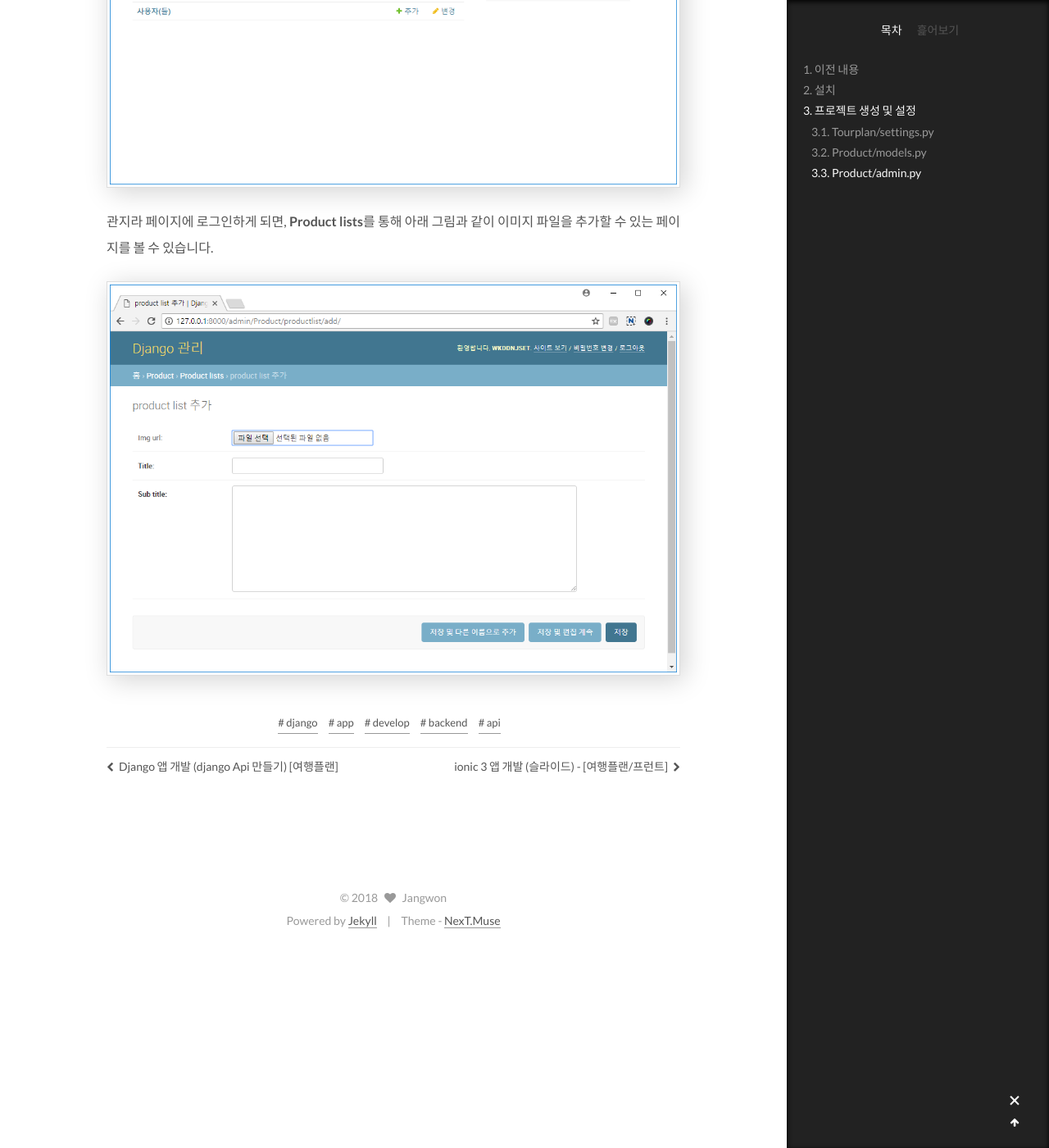
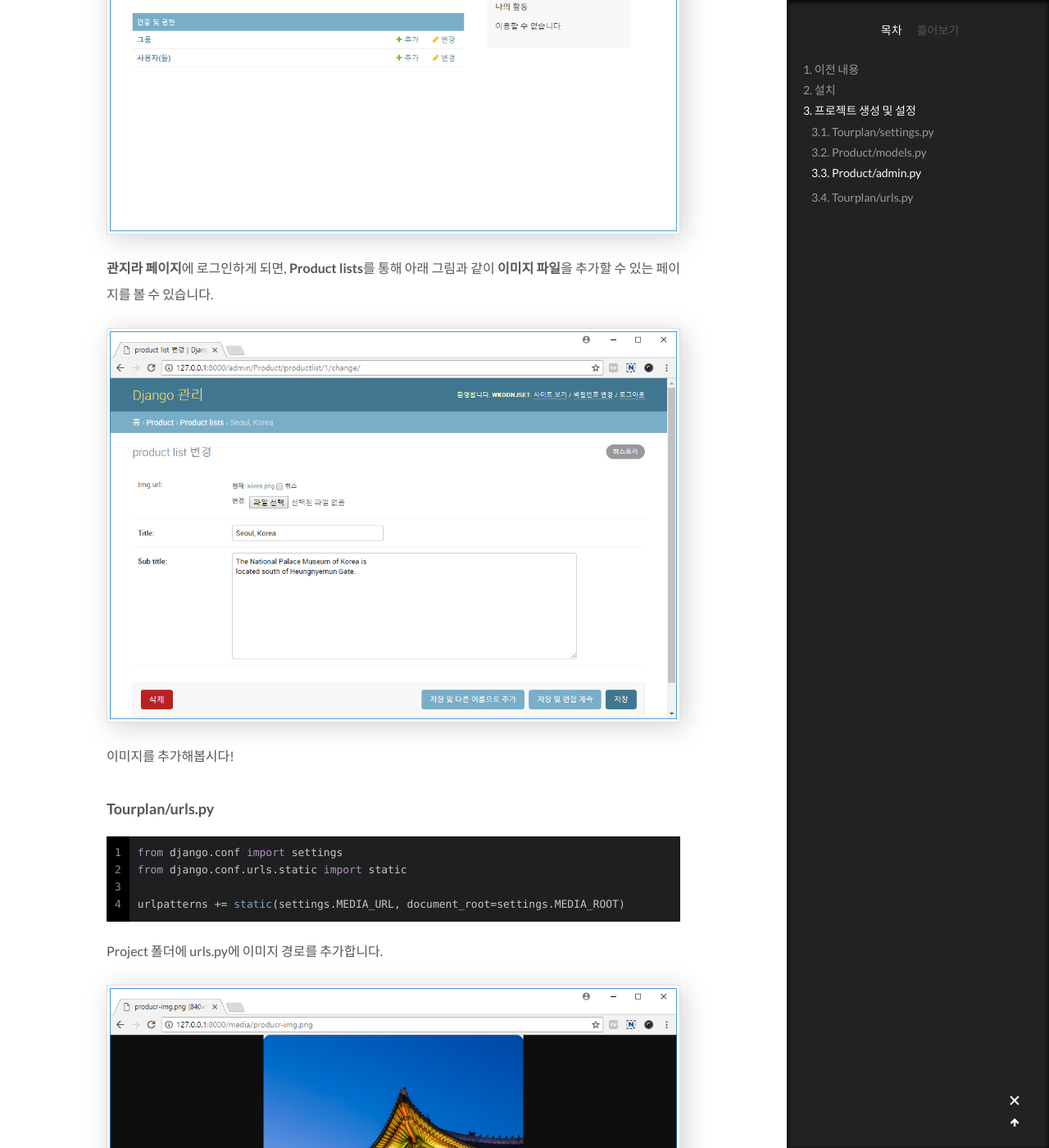
Before and after one commit to wkddnjset/wkddnjset.github.io, a Jekyll site: the page built from _posts/2018-02-12-Django-앱-개발-(Django-모델설계)-[여행플랜].md, in a window 1280 px wide and 1400 px high, scrolled down 3965 px. Shown: the whole window at 82% size. Built offline with Jekyll 4.4.1, drawn with Linux system fonts in a browser that asks for light colours; comment, search, counter and statistics services are not loaded; some of the changed text lies outside the part shown.

Commit message:
2018-02-12

```diff
--- a/_posts/2018-02-12-Django-앱-개발-(Django-모델설계)-[여행플랜].md
+++ b/_posts/2018-02-12-Django-앱-개발-(Django-모델설계)-[여행플랜].md
@@ -127,8 +127,29 @@ admin.site.register(ProductList, ProductListAdmin)
 C:\Users\wk647\Desktop\Tourplan_Django\src> python manage.py runserver
 {% endhighlight %}
 
+**Django**를 로컬서버로 실행시킵니다.
+
 ![admin-page-01](https://raw.githubusercontent.com/wkddnjset/wkddnjset.github.io/master/_posts/images/2018-02-12/admin_page_01.png)
 
-관지라 페이지에 로그인하게 되면, **Product lists**를 통해 아래 그림과 같이 이미지 파일을 추가할 수 있는 페이지를 볼 수 있습니다.
+**관지라 페이지**에 로그인하게 되면, **Product lists**를 통해 아래 그림과 같이 **이미지 파일**을 추가할 수 있는 페이지를 볼 수 있습니다.
 
 ![admin-page-02](https://raw.githubusercontent.com/wkddnjset/wkddnjset.github.io/master/_posts/images/2018-02-12/admin_page_02.png)
+
+이미지를 추가해봅시다!
+
+### Tourplan/urls.py
+
+{% highlight python linenos %}
+from django.conf import settings
+from django.conf.urls.static import static
+
+urlpatterns += static(settings.MEDIA_URL, document_root=settings.MEDIA_ROOT)
+{% endhighlight %}
+
+Project 폴더에 urls.py에 이미지 경로를 추가합니다.
+
+![image-page-02](https://raw.githubusercontent.com/wkddnjset/wkddnjset.github.io/master/_posts/images/2018-02-12/image_page_01.png)
+
+이미지를 관리자페이지에서 등록 후 아래와 같은 URL로 들어가면 해당 이미지를 불러올 수 있습니다.
+
+> **http://localhost/media/[이미지파일명]**
```
Also changed, not shown: _posts/images/2018-02-12/admin_page_02.png, _posts/images/2018-02-12/image_page_01.png (added).
